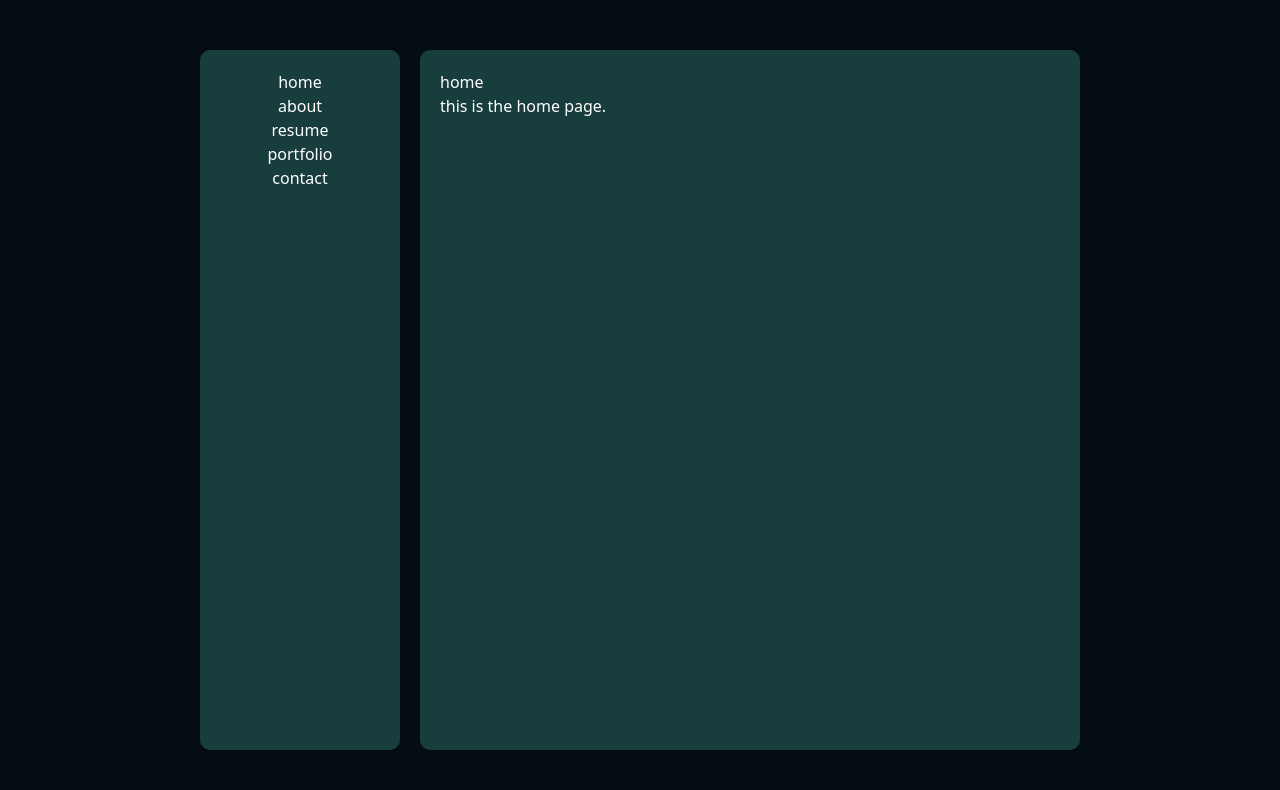
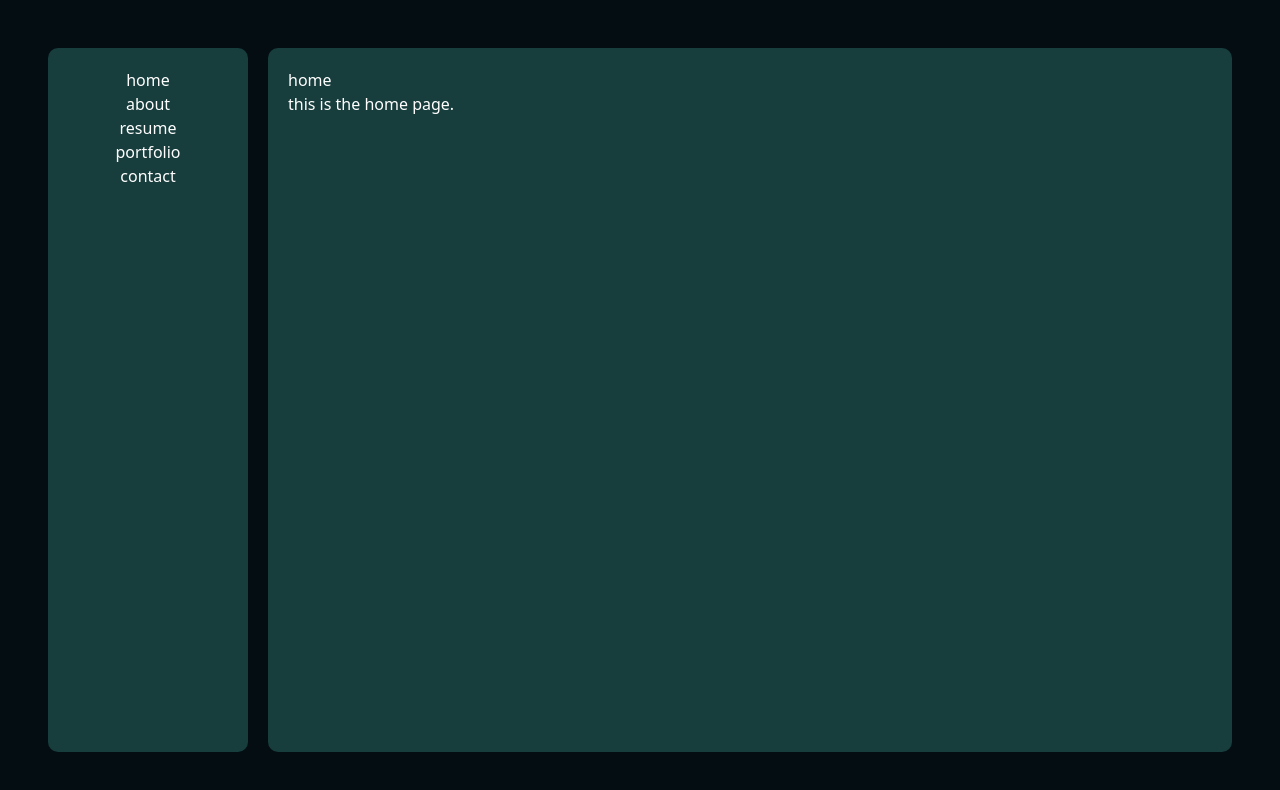
Before and after one commit to mmtolsma/mmtolsma.github.io, a SvelteKit app: page / in a window 1280 px wide. Shown: the top 790 px of the page. Built offline with nearby package versions, Linux system fonts and the light colour scheme.

Commit message:
something

```diff
--- a/package.json
+++ b/package.json
@@ -4,7 +4,7 @@
 	"private": true,
 	"scripts": {
 		"dev": "vite dev",
-		"build": "vite build",
+		"build": "vite build && cp .nojekyll build/",
 		"preview": "vite preview",
 		"deploy": "npx gh-pages -d build",
 		"lint": "prettier --check . && eslint .",
--- /dev/null
+++ b/src/404.html
@@ -0,0 +1,13 @@
+<!-- 404.html -->
+<!DOCTYPE html>
+<html lang="en">
+  <head>
+    <meta charset="UTF-8">
+    <meta http-equiv="refresh" content="0;url=https://mmtolsma.github.io/index.html">
+    <script>
+      location.href = 'https://mmtolsma.github.io/index.html' + location.hash;
+    </script>
+  </head>
+  <body>
+  </body>
+</html>
--- a/src/routes/+layout.svelte
+++ b/src/routes/+layout.svelte
@@ -1,14 +1,14 @@
 <script>
+  import "../app.css";
   import NavCard from '../components/NavCard.svelte';
   import BodyCard from '../components/BodyCard.svelte';
-  import "../app.css";
 </script>
 
-<div class="container">
+<div class="mx-auto p-12 flex flex-row gap-5 min-h-screen">
   <div class="nav-card">
     <NavCard />
   </div>
-  <div class="body-card">
+  <div class="body-card flex-grow">
     <BodyCard>
       <slot />
     </BodyCard>
@@ -18,23 +18,9 @@
 <style>
   :global(body) {
     background-color: #040D12;
-    color: #FFFFFF;
+    color: white;
     overflow: hidden;
     margin: 0;
     box-sizing: border-box;
   }
-
-  .container {
-    margin: auto;
-    padding: 50px 200px 50px 200px;
-    display: flex;
-    flex-direction: row;
-    gap: 20px;
-    min-height: 100vh;
-    box-sizing: border-box;
-  }
-
-  .body-card {
-    flex-grow: 1;
-  }
 </style>
--- a/svelte.config.js
+++ b/svelte.config.js
@@ -4,22 +4,15 @@ import { vitePreprocess } from '@sveltejs/vite-plugin-svelte';
 /** @type {import('@sveltejs/kit').Config} */
 const config = {
 	kit: {
-		// adapter-auto only supports some environments, see https://kit.svelte.dev/docs/adapter-auto for a list.
-		// If your environment is not supported, or you settled on a specific environment, switch out the adapter.
-		// See https://kit.svelte.dev/docs/adapters for more information about adapters.
     adapter: adapter({
-      // default options are shown, you can leave these out
       pages: 'build',
       assets: 'build',
       fallback: '404.html',
       precompress: false,
       strict: true
-    }),
-		paths: {
-			base: process.argv.includes('dev') ? '' : process.env.BASE_PATH
-		}
+    })
 	},
-  preprocess: vitePreprocess()
+  // preprocess: vitePreprocess()
 };
 
 export default config;
```
